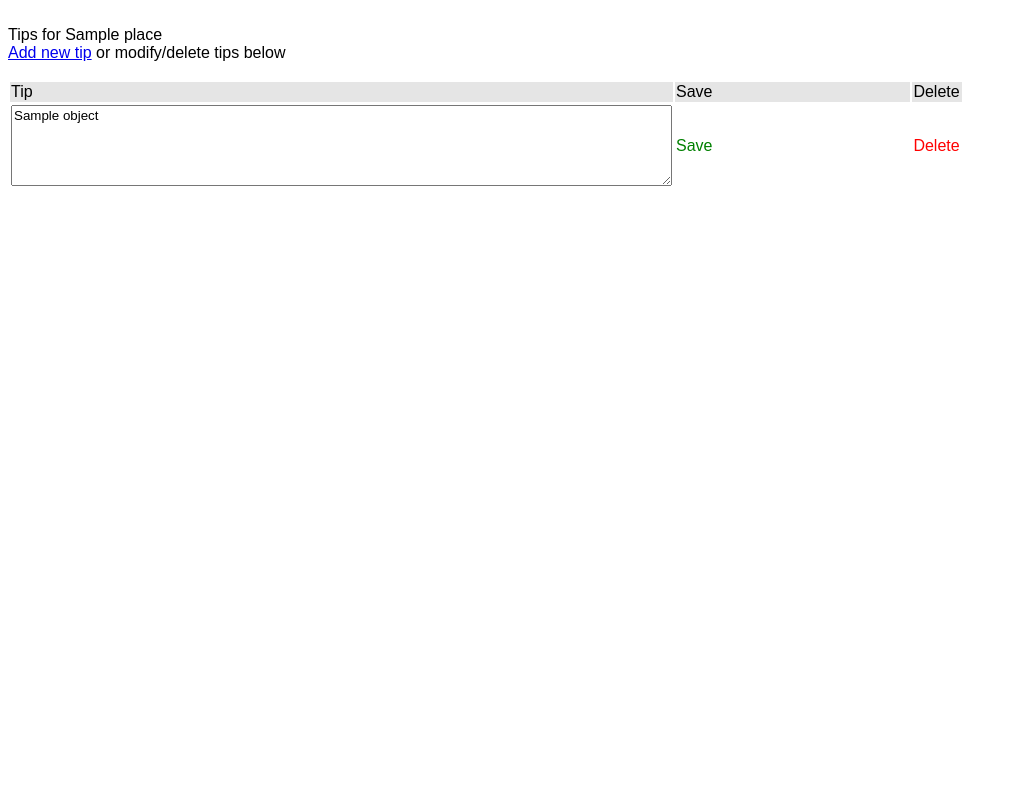
After one commit to udayj/Tripinium_v2, a Python web app: template templates/tipmodify.html in a window 1280 px wide. The commit adds this page. Shown: the whole page, without its empty margins (0-1017 px from the left). Run offline with Jinja, Linux system fonts and the light colour scheme; the template is opened without the code that fills it: most values are stand-ins (such as "Sample title", 1, 10 or a date in 2020); some libraries are stand-ins or nearby versions.

Commit message:
Tip modofication page

```diff
--- a/templates/insert.html
+++ b/templates/insert.html
@@ -12,6 +12,5 @@ Tripinium
 {% endif %}
 <form method="post">
 <div> <label>Item Name </label> <input type="text" name="name" /> </div>
-<div> <label>Item Description</label><input type="text" name="description" /> </div>
 <input type="submit" value="Submit" />
 </form>
--- /dev/null
+++ b/templates/tipmodify.html
@@ -0,0 +1,114 @@
+<html>
+<head>
+	<title>
+		Tip Modification
+	</title>
+<link href="http://ajax.googleapis.com/ajax/libs/jqueryui/1.8/themes/base/jquery-ui.css" rel="stylesheet" type="text/css"/>
+        <script src="http://ajax.googleapis.com/ajax/libs/jquery/1.5/jquery.min.js"></script>
+
+        <script src="http://ajax.googleapis.com/ajax/libs/jqueryui/1.8/jquery-ui.min.js"></script>
+        <script src="/javascript/jquery_plugin/js/jquery.raty.min.js"></script>
+
+        <style type="text/css">
+        .oddrow {
+        	background-color:#E5E5E5;
+        }
+        </style>
+</head>
+<script type="text/javascript">
+function review_tip(id,status)
+{
+ $.ajax({
+  type: "POST",
+  url: "/tipmodifyaction",
+  data: { id:id,status:status,content:$('#'+id).val()},
+
+  success: function(data)
+  {
+
+  		if(data['status']=='success')
+  		{
+  			if(status=='save')
+  			{
+  				$('#status'+id).html('Successfully Updated');
+  				$('#status'+id).css('color','green');
+  			}
+  			else
+  			{
+  				$('#status'+id).html('Successfully Deleted');
+  				$('#status'+id).css('color','red');
+  			}
+
+  		}
+  		else
+  		{
+  			$('#status'+id).html('Some problem occurred. Could not complete request.');
+  			$('#status'+id).css('color','green');
+  			alert('Could not successfully update/delete tip');
+  		}
+  		$('#delete'+id).attr("onclick","");
+
+  },
+  fail: function()
+  {
+
+    alert('Problem processing request. We are looking into this.');
+  }
+}).done(function( msg ) {
+ // document.getElementById("user_tips").value="";
+  //alert("Thanks for helping us improve!");
+});
+}
+
+$(document).ready(function(){
+	$("table.tips tr:even").addClass("oddrow");
+});
+
+</script>
+
+<body style="font-family:arial,sans-serif">
+	{% if error_message: %}
+	<div >
+		{{error_message}}
+	</div>
+	{% endif %}
+	<br>
+	{% if place: %}
+	<div>
+	Tips for {{place}}
+	<br>
+	<a href="/insert12345?p={{place}}">Add new tip</a> or modify/delete tips below
+</div>
+	{% endif %}
+	<br>
+	<table style="border:none;width:960px;" class="tips">
+		<tr>
+			<td style="width:384px;">
+				Tip
+			</td>
+			<td style="width:288px;">
+				Save
+			</td>
+			<td style="width:48px;">
+				Delete
+			</td>
+
+		</tr>
+		{% for object in tips: %}
+		<tr id="row{{object.key().id()}}">
+
+			<td style="width:584px;">
+			<textarea style="font-family:arial,sans-serif" id="{{object.key().id()}}" cols="80" rows="5">{{object.item_name}}</textarea>
+			</td>
+			<td style="width:48px;cursor:pointer;color:green;" id="save{{object.key().id()}}" onclick="review_tip({{object.key().id()}},'save')">
+				Save
+			</td>
+			<td style="width:48px;cursor:pointer;color:red;" id="delete{{object.key().id()}}" onclick="review_tip({{object.key().id()}},'delete')">
+				Delete
+			</td>
+			<td style="max-width:80px;" id="status{{object.key().id()}}" style="background-color:white;">
+			</td>
+		</tr>
+		{% endfor %}
+	</table>
+</html>
```
Also changed, not shown: main.py (+68 -1 lines).
